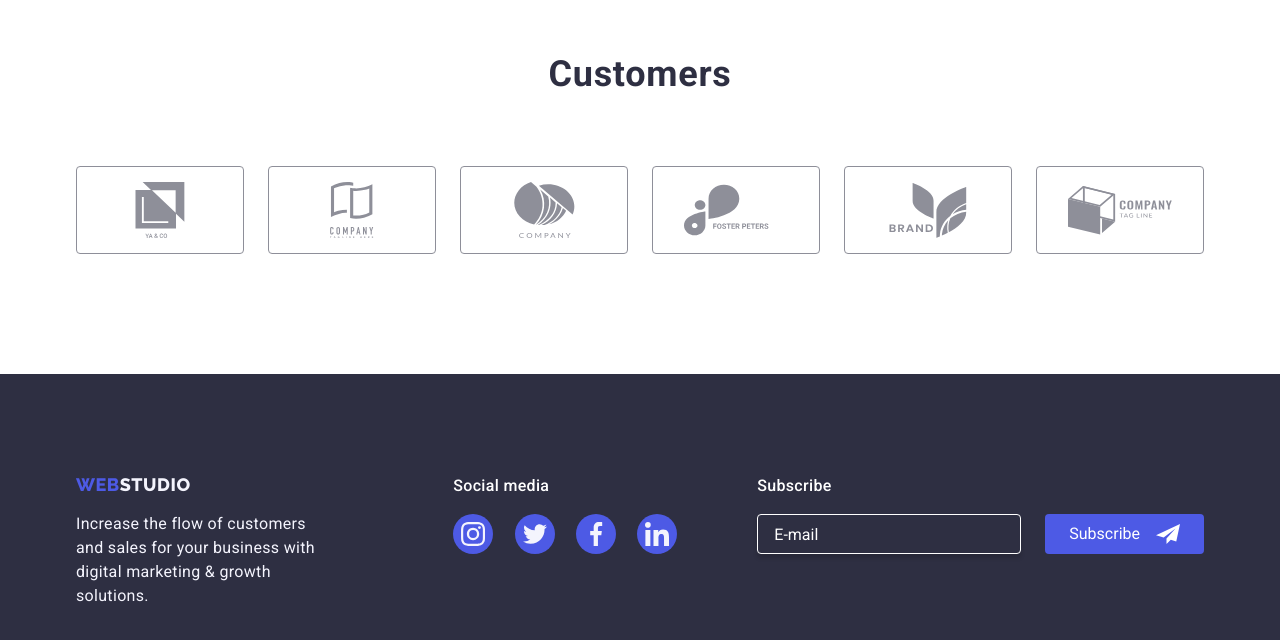
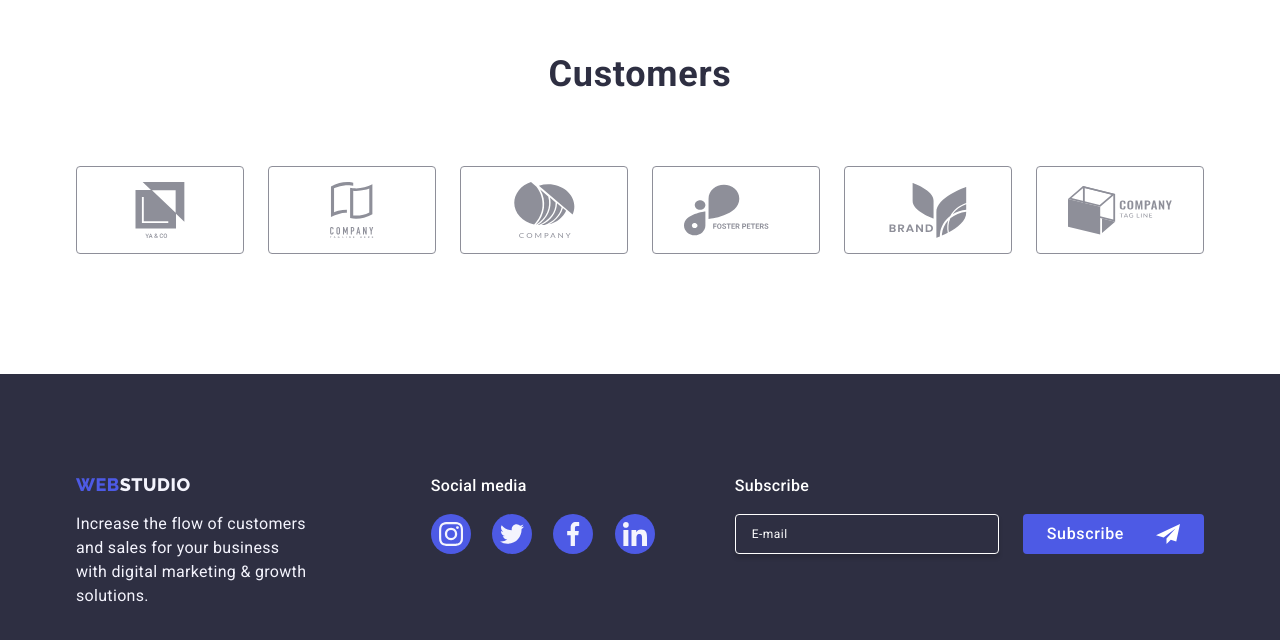
Before and after one commit to Maksym-Zyza/goit2-markup-hw-05, a plain HTML site: page index.html in a window 1280 px wide. Shown: the part 2551-3191 px from the top of the page. Drawn offline with nearby package versions, Linux system fonts and the light colour scheme.

Commit message:
update footer

```diff
--- a/css/styles.css
+++ b/css/styles.css
@@ -718,10 +718,16 @@ img {
   flex-direction: row;
   align-items: center;
 }
+.footer-form-label {
+  gap: 24px;
+}
 .footer-email {
   width: 264px;
-  padding: 8px 16px;
+  padding-left: 16px;
   height: 40px;
+  font-size: 12px;
+  line-height: 1.5;
+  letter-spacing: 0.04em;
   color: var(--white-background);
   background-color: var(--dark);
   border-radius: 4px;
@@ -733,10 +739,14 @@ img {
 }
 .footer-btn {
   display: inline-flex;
+  justify-content: center;
+  align-items: center;
   margin-left: 24px;
   padding: 8px 24px;
-  justify-content: center;
-  align-items: center;
+  min-width: 165px;
+  font-weight: 500;
+  line-height: 1.5;
+  letter-spacing: 0.04em;
   gap: 16px;
   border: none;
   border-radius: 4px;
@@ -744,5 +754,6 @@ img {
   background: var(--primary-brand);
 }
 .icon-send {
+  margin-left: 16px;
   fill: var(--white-background);
 }
--- a/index.html
+++ b/index.html
@@ -438,12 +438,14 @@
         <div class="footer-form-block">
           <p class="footer-media-header">Subscribe</p>
           <form class="flex-between list footer-form">
+            <label class="footer-form-label">
               <input
                 class="footer-email"
                 type="email"
                 name="footer_email"
                 placeholder="E-mail"
               />
+            </label>
             <button class="footer-btn" type="submit">
               Subscribe
               <svg class="icon-send" width="24" height="24">
```
Also changed, not shown: portfolio.html (+2 -0 lines). Lines whose indentation alone changed are shown as unchanged.
